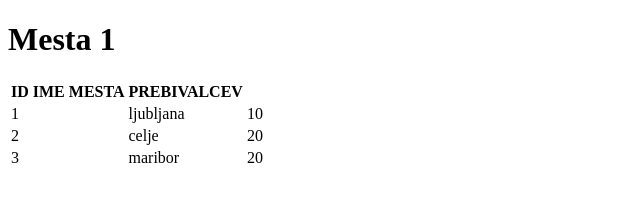
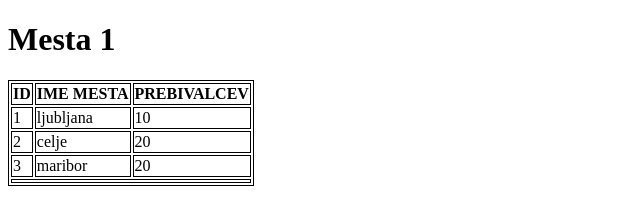
Before and after one commit to gustinmi/javascript-tutor, a website: page app.html in a window 1280 px wide. Shown: the whole page, without its empty margins (0-640 px from the left). Drawn offline with nearby package versions, Linux system fonts and the light colour scheme.

Commit message:
Update app.html

```diff
--- a/app.html
+++ b/app.html
@@ -4,6 +4,12 @@
 <head>
     <title>Master / Detail 1</title>
     <style type="text/css">
+
+
+    	table, td, tr, th {
+    		border: 1px solid black;
+    	}
+
     </style>
 </head>
 
@@ -19,17 +25,17 @@
         </thead>
         <tbody>
             <tr>
-                <td>1<td>
+                <td>1</td>
                 <td>ljubljana</td>
                 <td>10</td>
             </tr>
             <tr>
-                <td>2<td>
+                <td>2</td>
                 <td>celje</td>
                 <td>20</td>
             </tr>
             <tr>
-                <td>3<td>
+                <td>3</td>
                 <td>maribor</td>
                 <td>20</td>
             </tr>
```
